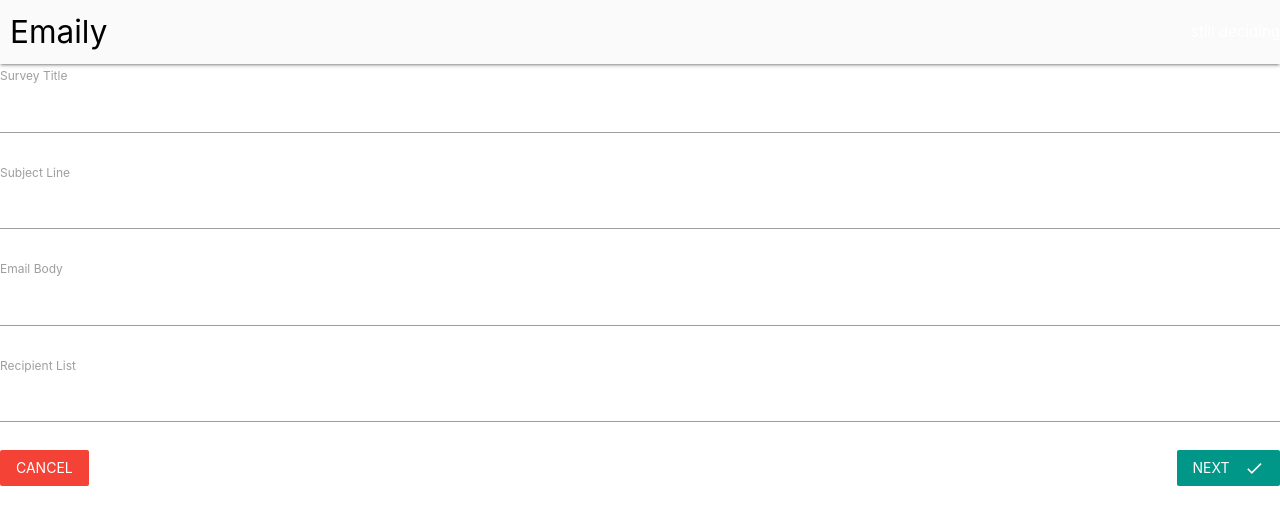
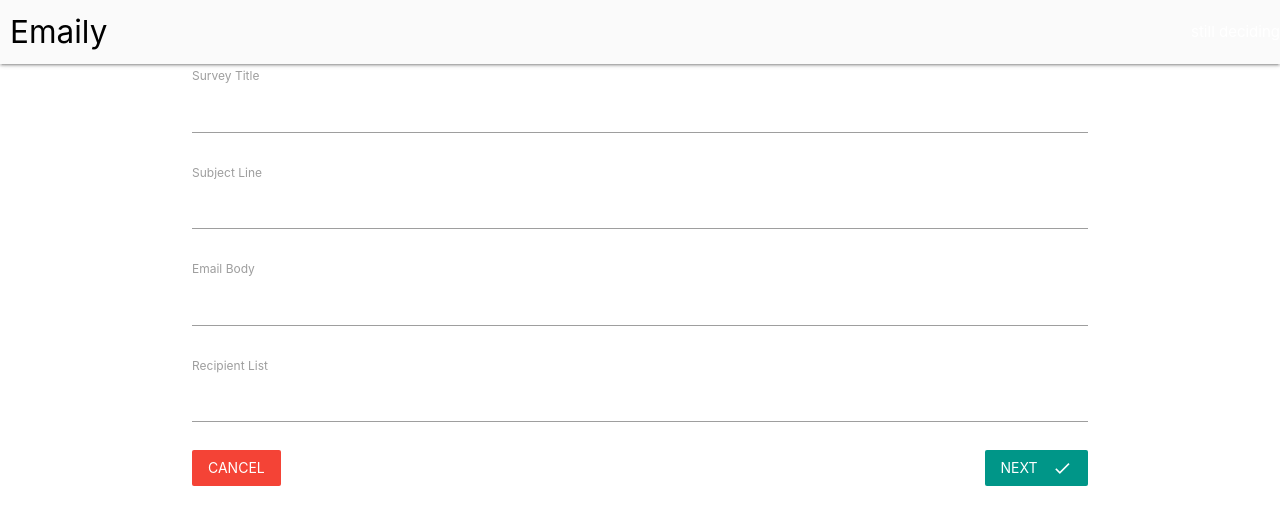
Before and after one commit to bgorwin/ReactEmaily, a React (Create React App) app in the folder client/: page /survey/new in a window 1280 px wide. Shown: the top 524 px of the page. Built offline with nearby package versions, Linux system fonts and the light colour scheme; no server answers.

Commit message:
Fixed the survey form field styling

```diff
--- a/client/src/components/surveys/SurveyForm.js
+++ b/client/src/components/surveys/SurveyForm.js
@@ -18,7 +18,7 @@ class SurveyForm extends Component {
 
   render() {
     return (
-      <div>
+      <div className="container">
         <form onSubmit={this.props.handleSubmit(this.props.onSurveySubmit)}>
           {this.renderFields()}
 
--- a/client/src/components/surveys/SurveyFormReview.js
+++ b/client/src/components/surveys/SurveyFormReview.js
@@ -19,7 +19,7 @@ const SurveyFormReview = ({ onCancel, formValues, submitSurvey, history }) => {
   });
 
   return (
-    <div>
+    <div className="container">
       <h5>Please confirm your entries</h5>
       {reviewFields}
       <button
```
